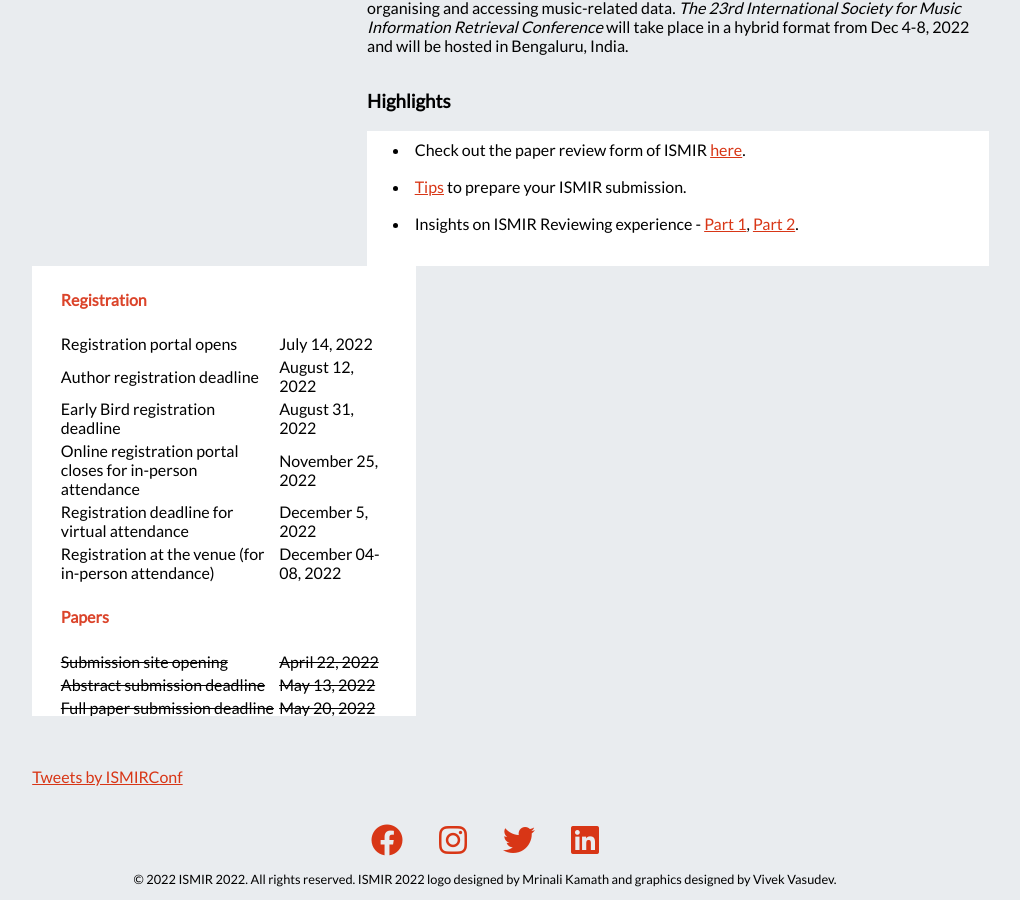
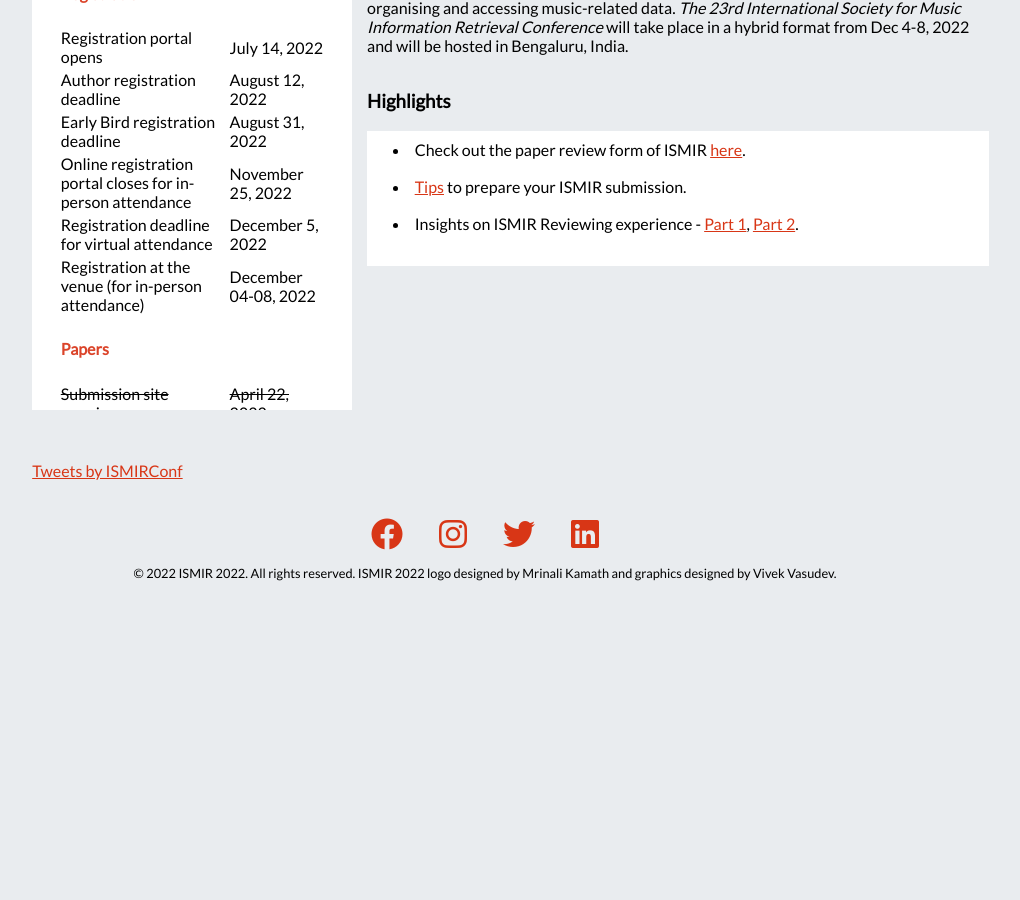
Before and after one commit to ismir2022/ismir2022.github.io, a Jekyll site: the page built from index_staging.md, in a window 1280 px wide and 900 px high, scrolled down 674 px. Shown: the whole window, without its empty margins (155-1175 px from the left). Built offline with Jekyll 4.4.1, drawn with Linux system fonts in a browser that asks for light colours; nearby versions of some CDN libraries; comment, search, counter and statistics services are not loaded; after the commit the page ends 1268 px from its top, so only the background shows below that.

Commit message:
width fixes on the letf column in index staging

```diff
--- a/index_staging.md
+++ b/index_staging.md
@@ -22,7 +22,7 @@
 </table>
 
 ### Important Dates (AoE)
-<table style="width:30vw; height:50vh; display: block; overflow-y:auto; overflow-x:hidden; background-color:rgb(255, 255, 255); padding-left: 2vw; padding-right: 2vw; padding-bottom: 1vh;">
+<table style="width:25vw; height:50vh; display: block; overflow-y:auto; overflow-x:hidden; background-color:rgb(255, 255, 255); padding-left: 2vw; padding-right: 2vw; padding-bottom: 1vh;">
         <tr>
             <td><h4><span style="color:#DB442A">Registration</span></h4></td>
             <td> </td>
@@ -170,7 +170,7 @@
         </tr>
 </table>
 <br>
-<div style="float:left;"><a class="twitter-timeline" data-width="30vw" data-height="500" href="https://twitter.com/ISMIRConf?ref_src=twsrc%5Etfw">Tweets by ISMIRConf</a> <script async src="https://platform.twitter.com/widgets.js" charset="utf-8"></script></div>
+<div style="float:left;"><a class="twitter-timeline" data-width="25vw" data-height="500" href="https://twitter.com/ISMIRConf?ref_src=twsrc%5Etfw">Tweets by ISMIRConf</a> <script async src="https://platform.twitter.com/widgets.js" charset="utf-8"></script></div>
 <!-- <div class="mobiletwitter"><a class="twitter-timeline" data-width="250" data-height="400" href="https://twitter.com/ISMIRConf?ref_src=twsrc%5Etfw">Tweets by ISMIRConf</a> <script async src="https://platform.twitter.com/widgets.js" charset="utf-8"></script></div> -->
 <br>
 <br>
```
